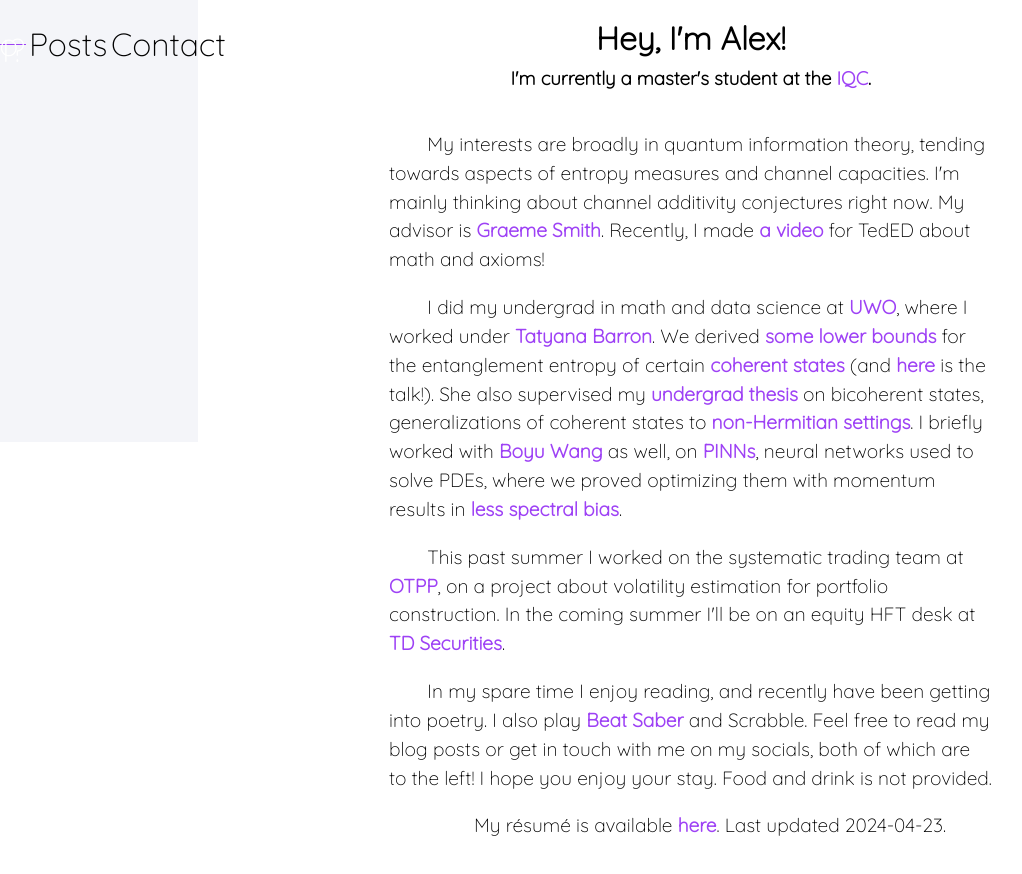
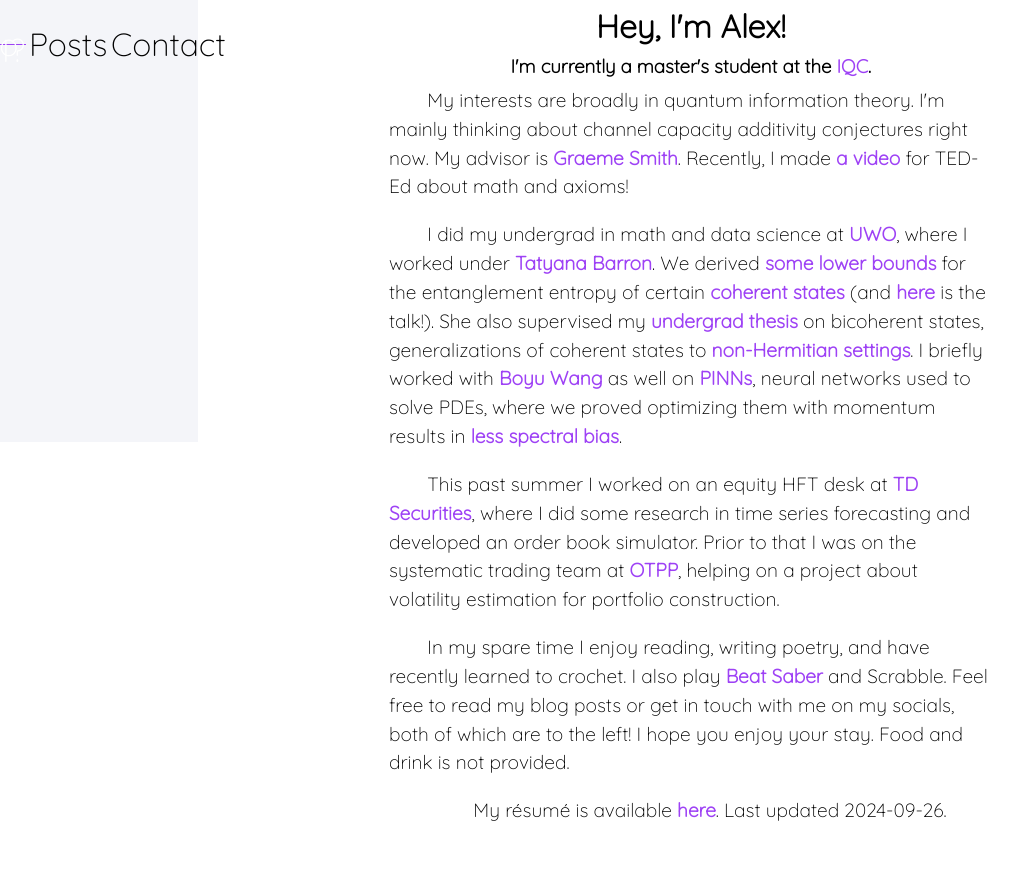
Before and after one commit to akazachek/akazachek.github.io, a React (Create React App) app: page / in a window 1280 px wide. Shown: the part 358-1232 px from the top of the page, without its empty margins (58-1080 px from the left). Built offline with nearby package versions, Linux system fonts and the light colour scheme.

Commit message:
Updated resume

```diff
--- a/src/contents/About.js
+++ b/src/contents/About.js
@@ -6,16 +6,15 @@ import thesis from "../media/kazachek.pdf";
 
 function About() {
   const pfpAlt = "Headshot";
-  const cvDate = "2024-04-23";
+  const cvDate = "2024-09-26";
   const str = MobileDetector() ? "above" : "to the left";
 
   return (
     <div className="coDiv">
       <div className="about centredBox leftMarginWide" id="aboutSec">
         <img src={pfp} alt={pfpAlt} className="pfp"></img>
-        <br></br>
-        <h1> Hey, I'm Alex! </h1>
-        <h3 style={{ paddingTop: "1vh" }}>
+        <h1 style={{ paddingTop: "1vh" }}> Hey, I'm Alex! </h1>
+        <h3 style={{ paddingTop: "1vh", paddingBottom: "1vh" }}>
           {" "}
           I'm currently a master's student at the{" "}
           <a
@@ -26,25 +25,24 @@ function About() {
           </a>
           .
         </h3>
-        <br></br>
-        <br></br>
         <p>
-          My interests are broadly in quantum information theory, tending
-          towards aspects of entropy measures and channel capacities. I'm mainly
-          thinking about channel additivity conjectures right now. My advisor is{" "}
+          My interests are broadly in quantum information theory. I'm mainly
+          thinking about channel capacity additivity conjectures right now. My
+          advisor is{" "}
           <a
             className="linkPurple"
             href="https://uwaterloo.ca/institute-for-quantum-computing/profiles/graeme-smith"
           >
             Graeme Smith
           </a>
-          . Recently, I made <a
+          . Recently, I made{" "}
+          <a
             className="linkPurple"
             href="https://www.youtube.com/watch?v=seugK4PrW48"
           >
             a video
-          </a>
-          {" "}for TedED about math and axioms!
+          </a>{" "}
+          for TED-Ed about math and axioms!
         </p>
         <p>
           I did my undergrad in math and data science at{" "}
@@ -91,7 +89,7 @@ function About() {
           >
             Boyu Wang
           </a>{" "}
-          as well, on{" "}
+          as well on{" "}
           <a
             className="linkPurple"
             href="https://en.wikipedia.org/wiki/Physics-informed_neural_networks"
@@ -106,19 +104,21 @@ function About() {
           .
         </p>
         <p>
-          This past summer I worked on the systematic trading team at{" "}
+          This past summer I worked on an equity HFT desk at{" "}
+          <a className="linkPurple" href="https://www.tdsecurities.com/ca/en">
+            TD Securities
+          </a>
+          , where I did some research in time series forecasting and developed
+          an order book simulator. Prior to that I was on the systematic trading
+          team at{" "}
           <a
             className="linkPurple"
             href="https://www.otpp.com/en-ca/investments/our-investments/capital-markets/quantitative-strategy-research/"
           >
             OTPP
           </a>
-          , on a project about volatility estimation for portfolio construction.
-          In the coming summer I'll be on an equity HFT desk at{" "}
-          <a className="linkPurple" href="https://www.tdsecurities.com/ca/en">
-            TD Securities
-          </a>
-          .
+          , helping on a project about volatility estimation for portfolio
+          construction.
         </p>
         {/*
         <p>
@@ -149,8 +149,8 @@ function About() {
           linguistics.
   </p>*/}
         <p>
-          In my spare time I enjoy reading, and recently have been getting into
-          poetry. I also play{" "}
+          In my spare time I enjoy reading, writing poetry, and have recently
+          learned to crochet. I also play{" "}
           <a
             className="linkPurple"
             href="https://beatleader.xyz/u/76561198089263800"
```
Also changed, not shown: 1 other file (tests, documents, lock files or other folders).
